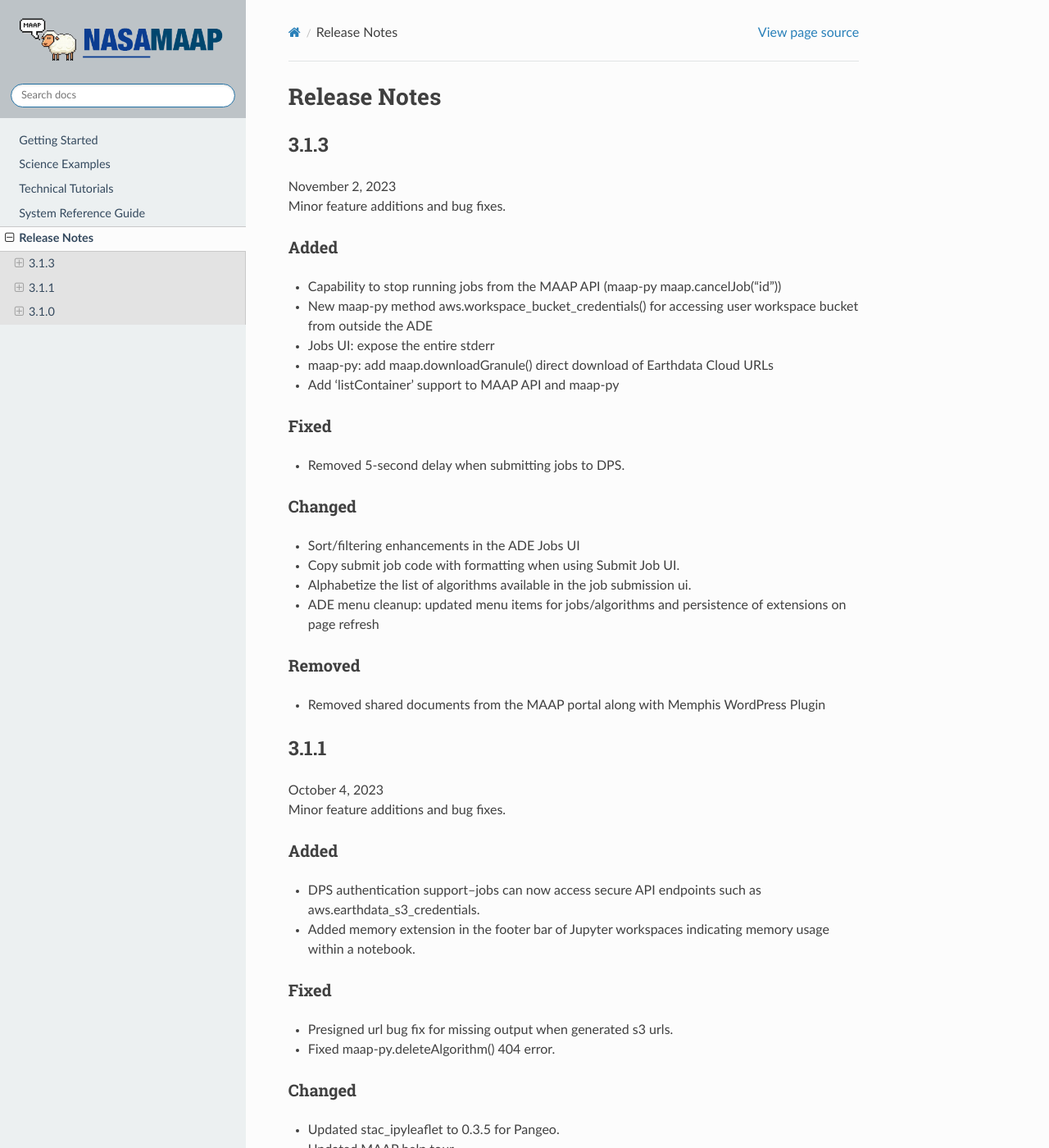
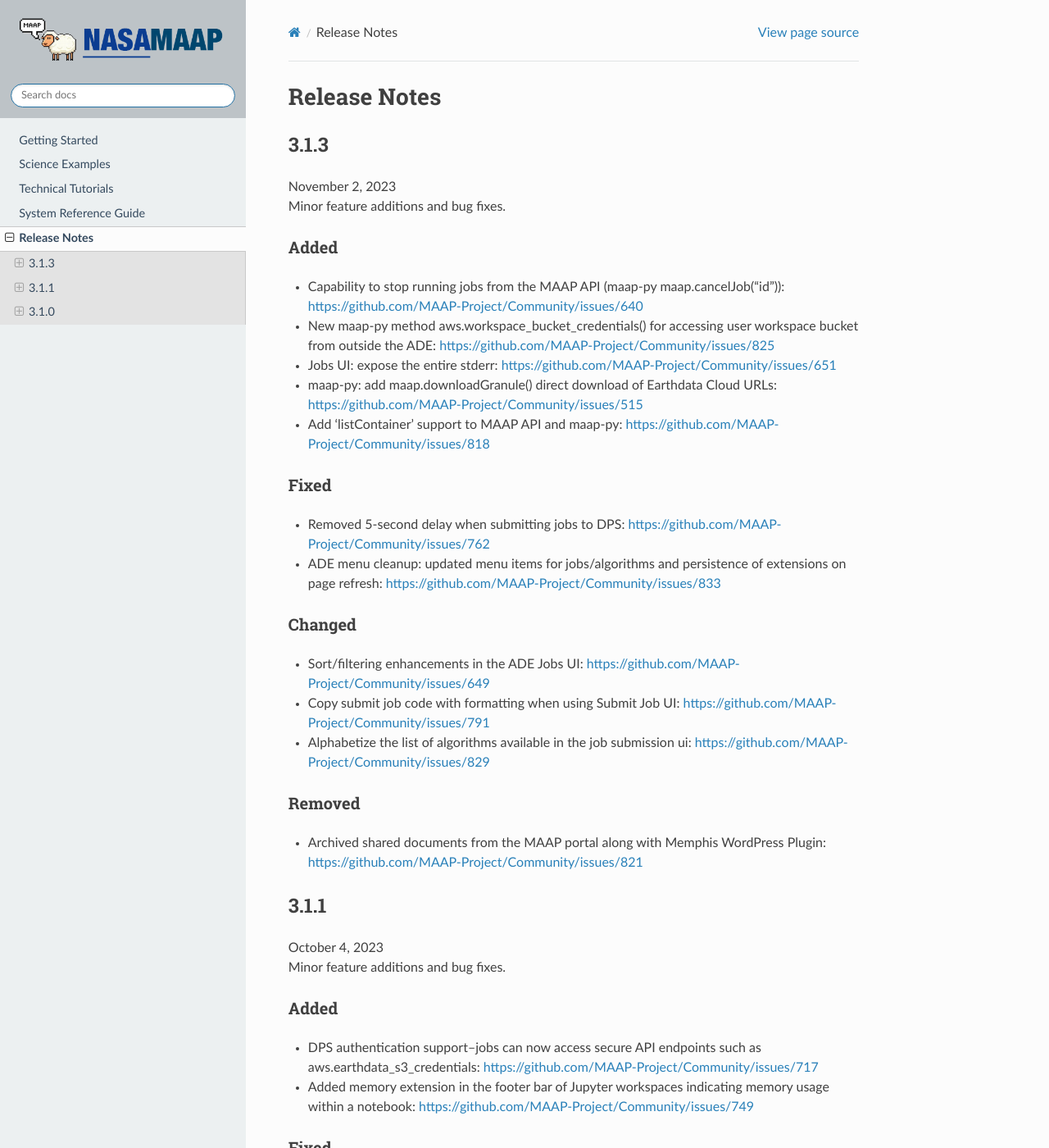
Before and after one commit to MAAP-Project/maap-documentation, a Sphinx documentation site: the page built from docs/source/release_notes.rst, in a window 1280 px wide and 1400 px high. Shown: the whole window at 82% size. Built offline with Sphinx 7.4.7 and the Read the Docs theme 2.0.0, drawn with Linux system fonts in a browser that asks for light colours; pages that are not in the unit, such as notebooks, are missing from menus; some of the changed text lies outside the part shown.

Commit message:
Add gh links to release notes

```diff
--- a/docs/source/release_notes.rst
+++ b/docs/source/release_notes.rst
@@ -10,26 +10,26 @@ Release Notes
 
 Added
 ^^^^^^^^^^^^
-* Capability to stop running jobs from the MAAP API (maap-py maap.cancelJob("id"))
-* New maap-py method aws.workspace_bucket_credentials() for accessing user workspace bucket from outside the ADE
-* Jobs UI: expose the entire stderr
-* maap-py: add maap.downloadGranule() direct download of Earthdata Cloud URLs
-* Add 'listContainer' support to MAAP API and maap-py
+* Capability to stop running jobs from the MAAP API (maap-py maap.cancelJob("id")): https://github.com/MAAP-Project/Community/issues/640
+* New maap-py method aws.workspace_bucket_credentials() for accessing user workspace bucket from outside the ADE: https://github.com/MAAP-Project/Community/issues/825
+* Jobs UI: expose the entire stderr: https://github.com/MAAP-Project/Community/issues/651
+* maap-py: add maap.downloadGranule() direct download of Earthdata Cloud URLs: https://github.com/MAAP-Project/Community/issues/515
+* Add 'listContainer' support to MAAP API and maap-py: https://github.com/MAAP-Project/Community/issues/818
 
 Fixed
 ^^^^^^^^^^^^
-* Removed 5-second delay when submitting jobs to DPS.
+* Removed 5-second delay when submitting jobs to DPS: https://github.com/MAAP-Project/Community/issues/762
+* ADE menu cleanup: updated menu items for jobs/algorithms and persistence of extensions on page refresh: https://github.com/MAAP-Project/Community/issues/833
 
 Changed
 ^^^^^^^^^^^^
-* Sort/filtering enhancements in the ADE Jobs UI
-* Copy submit job code with formatting when using Submit Job UI.
-* Alphabetize the list of algorithms available in the job submission ui.
-* ADE menu cleanup: updated menu items for jobs/algorithms and persistence of extensions on page refresh
+* Sort/filtering enhancements in the ADE Jobs UI: https://github.com/MAAP-Project/Community/issues/649
+* Copy submit job code with formatting when using Submit Job UI: https://github.com/MAAP-Project/Community/issues/791
+* Alphabetize the list of algorithms available in the job submission ui: https://github.com/MAAP-Project/Community/issues/829
 
 Removed
 ^^^^^^^^^^^^
-* Removed shared documents from the MAAP portal along with Memphis WordPress Plugin
+* Archived shared documents from the MAAP portal along with Memphis WordPress Plugin: https://github.com/MAAP-Project/Community/issues/821
 
 
 -------------------------------------------------------------
@@ -41,19 +41,19 @@ Removed
 
 Added
 ^^^^^^^^^^^^
-* DPS authentication support--jobs can now access secure API endpoints such as aws.earthdata_s3_credentials.
-* Added memory extension in the footer bar of Jupyter workspaces indicating memory usage within a notebook.
+* DPS authentication support--jobs can now access secure API endpoints such as aws.earthdata_s3_credentials: https://github.com/MAAP-Project/Community/issues/717
+* Added memory extension in the footer bar of Jupyter workspaces indicating memory usage within a notebook: https://github.com/MAAP-Project/Community/issues/749
 
 Fixed
 ^^^^^^^^^^^^
-* Presigned url bug fix for missing output when generated s3 urls.
-* Fixed maap-py.deleteAlgorithm() 404 error.
+* Presigned url bug fix for missing output when generated s3 urls: https://github.com/MAAP-Project/Community/issues/758
+* Fixed maap-py.deleteAlgorithm() 404 error: https://github.com/MAAP-Project/Community/issues/814
 
 Changed
 ^^^^^^^^^^^^
 * Updated stac_ipyleaflet to 0.3.5 for Pangeo.
-* Updated MAAP help tour.
-* Migrated DPS instances to OL8.
+* Updated MAAP help tour: https://github.com/MAAP-Project/Community/issues/618
+* Migrated DPS instances to OL8: https://github.com/MAAP-Project/Community/issues/739
 
 Removed
 ^^^^^^^^^^^^
```
